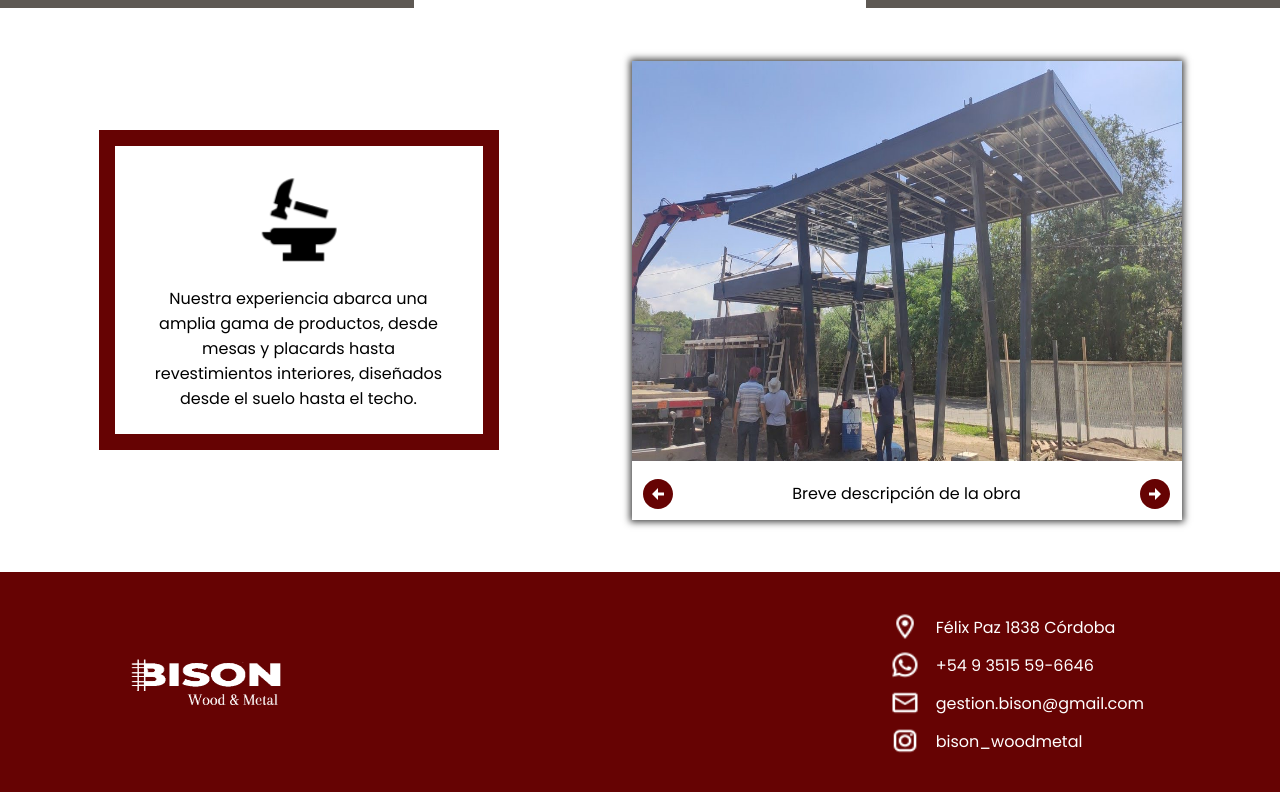
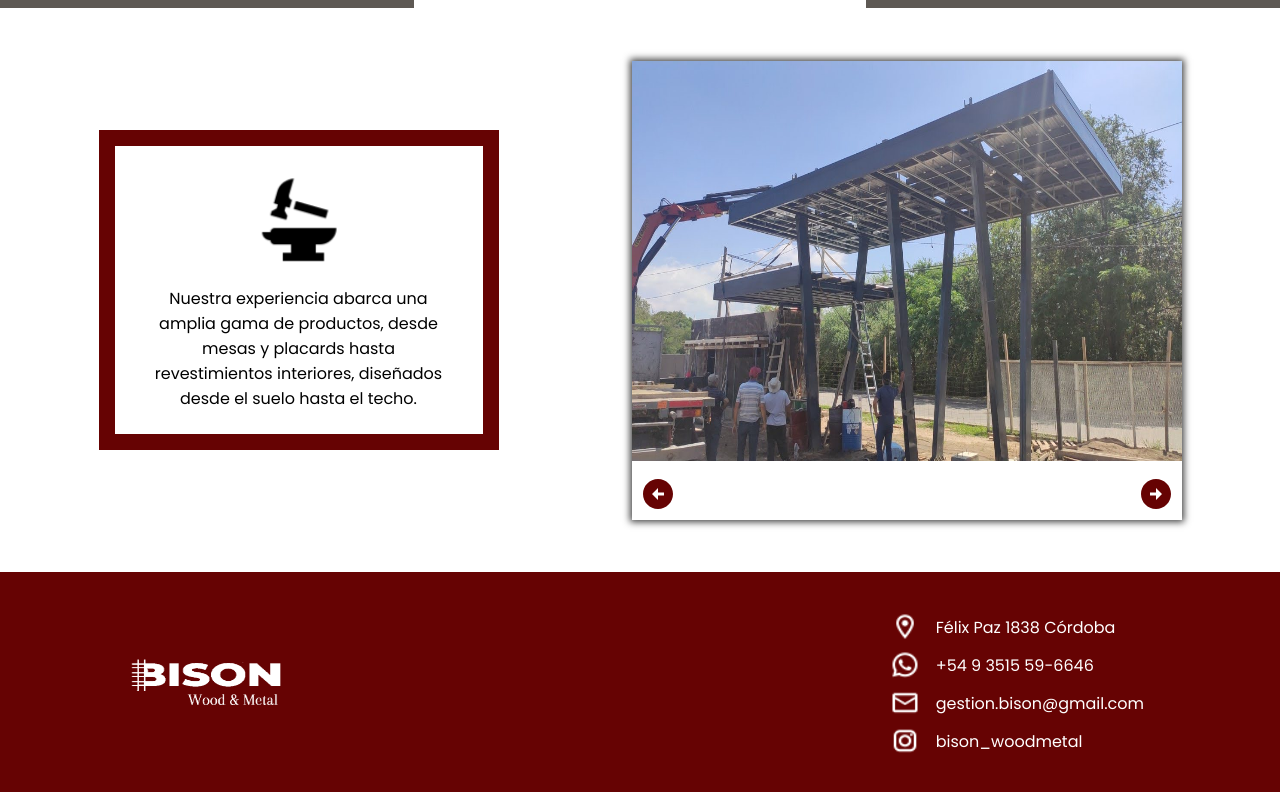
Before and after one commit to KevinStajurski/bison-wood-and-metal, a Next.js app: page / in a window 1280 px wide. Shown: the part 2853-3645 px from the top of the page. Built offline with nearby package versions, Linux system fonts and the light colour scheme.

Commit message:
se elimino descripcion de obras

```diff
--- a/app/divisiones.jsx
+++ b/app/divisiones.jsx
@@ -68,7 +68,7 @@ export default function Divisiones() {
                     <div className={styles.DivisionesDivDosC}>
                         <Image src={imagesArray[counter]} width={550} height={400} />
                         <div className={styles.DivisionesDivDosD}>
-                            <Image onClick={anterior} src="/izquierda.svg" width={36} height={36} /> <p>Breve descripción de la obra</p> <Image onClick={siguiente} src="/derecha.svg" width={36} height={36} />
+                            <Image onClick={anterior} src="/izquierda.svg" width={36} height={36} /> <Image onClick={siguiente} src="/derecha.svg" width={36} height={36} />
                         </div>
                     </div>
                 </div>
```
